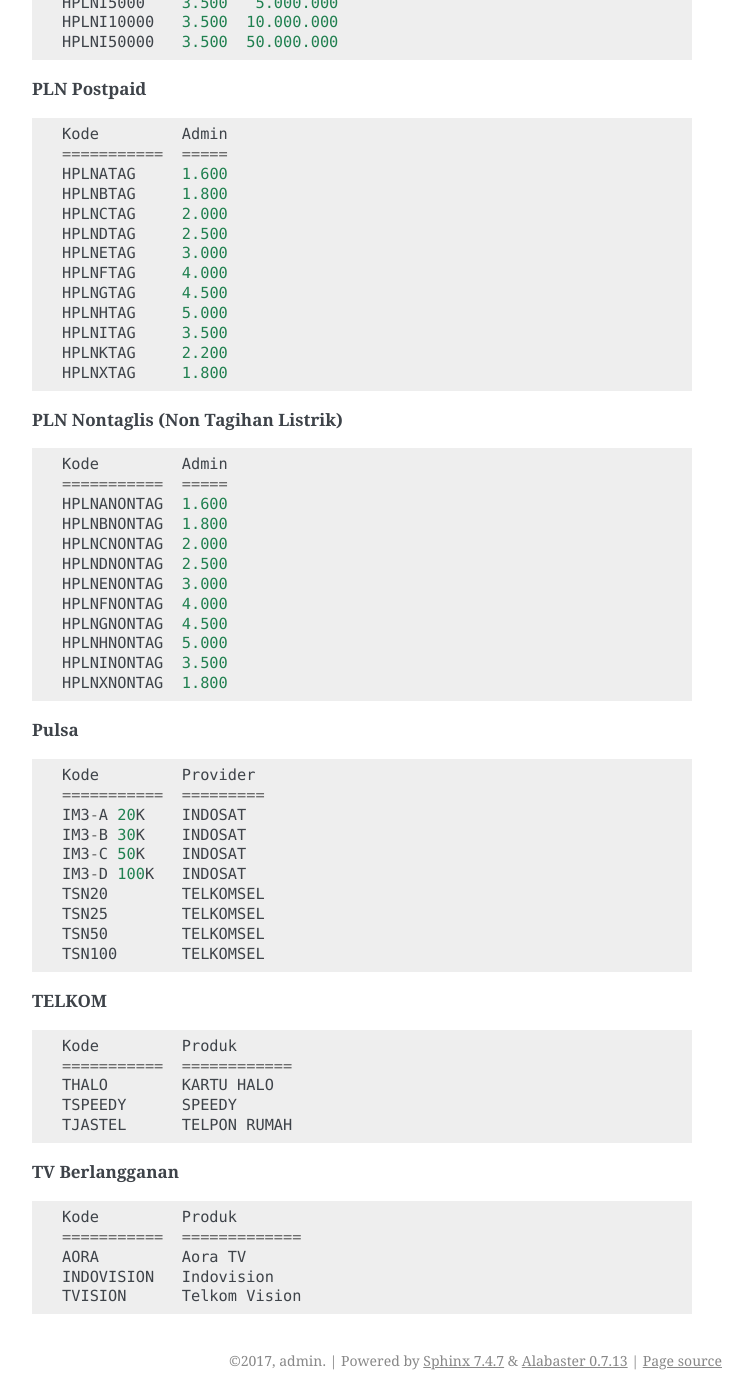
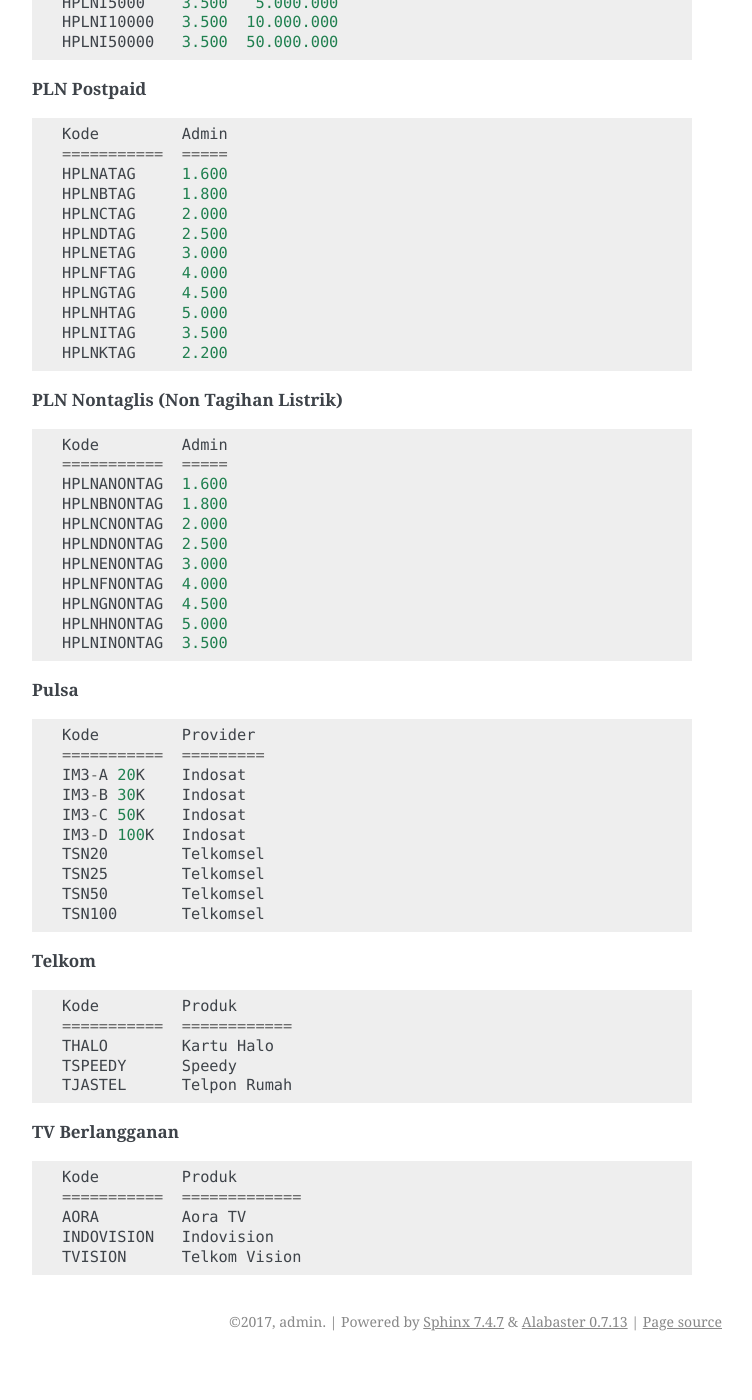
Before and after one commit to ciheul/axes-docs, a Sphinx documentation site: the page built from source/products.rst, in a window 1280 px wide and 1400 px high, scrolled down 2628 px. Shown: the whole window, without its empty margins (388-1140 px from the left). Built offline with Sphinx 7.4.7, drawn with Linux system fonts in a browser that asks for light colours; after the commit the page ends 3989 px from its top, so only the background shows below that.

Commit message:
update product name

```diff
--- a/source/products.rst
+++ b/source/products.rst
@@ -157,7 +157,6 @@
    HPLNHTAG     5.000
    HPLNITAG     3.500
    HPLNKTAG     2.200
-   HPLNXTAG     1.800
 
 
 **PLN Nontaglis (Non Tagihan Listrik)**
@@ -175,7 +174,6 @@
    HPLNGNONTAG  4.500
    HPLNHNONTAG  5.000
    HPLNINONTAG  3.500
-   HPLNXNONTAG  1.800
 
 
 **Pulsa**
@@ -184,25 +182,25 @@
 
    Kode         Provider
    ===========  =========
-   IM3-A 20K    INDOSAT
-   IM3-B 30K    INDOSAT
-   IM3-C 50K    INDOSAT
-   IM3-D 100K   INDOSAT
-   TSN20        TELKOMSEL
-   TSN25        TELKOMSEL
-   TSN50        TELKOMSEL
-   TSN100       TELKOMSEL
+   IM3-A 20K    Indosat
+   IM3-B 30K    Indosat
+   IM3-C 50K    Indosat
+   IM3-D 100K   Indosat
+   TSN20        Telkomsel
+   TSN25        Telkomsel
+   TSN50        Telkomsel
+   TSN100       Telkomsel
 
 
-**TELKOM**
+**Telkom**
 
 .. code-block:: c
 
    Kode         Produk
    ===========  ============
-   THALO        KARTU HALO
-   TSPEEDY      SPEEDY
-   TJASTEL      TELPON RUMAH
+   THALO        Kartu Halo
+   TSPEEDY      Speedy
+   TJASTEL      Telpon Rumah
 
 
 **TV Berlangganan**
```
